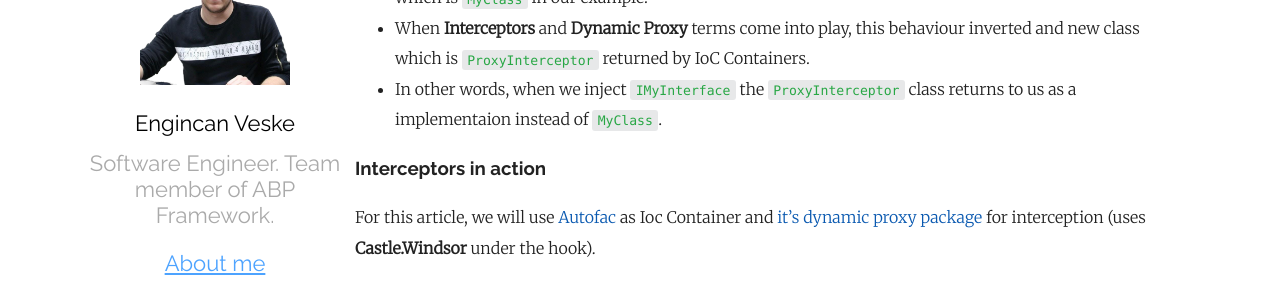
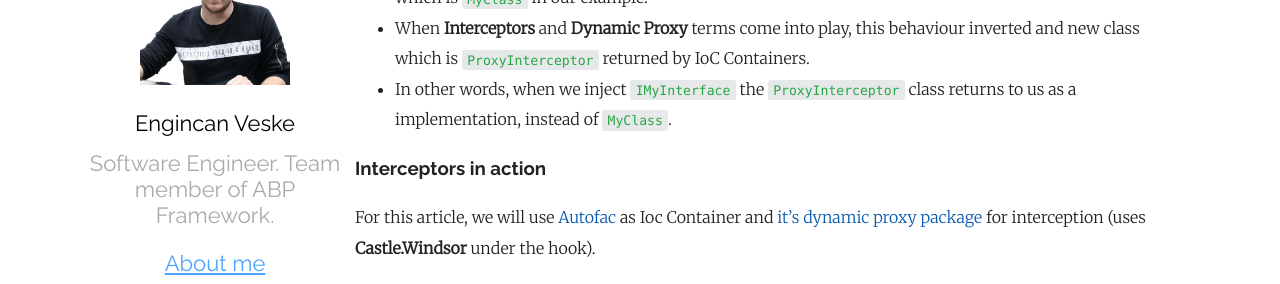
Before and after one commit to EngincanV/EngincanV.github.io, a Jekyll site: the page built from _posts/2023-01-22-aop-with-interceptors-and-il-code-weaving.md, in a window 1280 px wide and 900 px high, scrolled down 1898 px. Shown: the part 181-465 px from the top of the window. Built offline with Jekyll 4.4.1, drawn with Linux system fonts in a browser that asks for light colours; comment, search, counter and statistics services are not loaded.

Commit message:
Update 2023-01-22-aop-with-interceptors-and-il-code-weaving.md

```diff
--- a/_posts/2023-01-22-aop-with-interceptors-and-il-code-weaving.md
+++ b/_posts/2023-01-22-aop-with-interceptors-and-il-code-weaving.md
@@ -46,7 +46,7 @@ You can see the main logic of this approach, in the following image:
 * First, let's assume we inject `IMyInterface` and use one of its methods in our code.
 * In a default case, IoC Containers are responsible to give us an implementation of the `IMyInterface` which is `MyClass` in our example.
 * When **Interceptors** and **Dynamic Proxy** terms come into play, this behaviour inverted and new class which is `ProxyInterceptor` returned by IoC Containers.
-* In other words, when we inject `IMyInterface` the `ProxyInterceptor` class returns to us as a implementaion instead of `MyClass`.
+* In other words, when we inject `IMyInterface` the `ProxyInterceptor` class returns to us as a implementation, instead of `MyClass`.
 
 ### Interceptors in action
 
```
